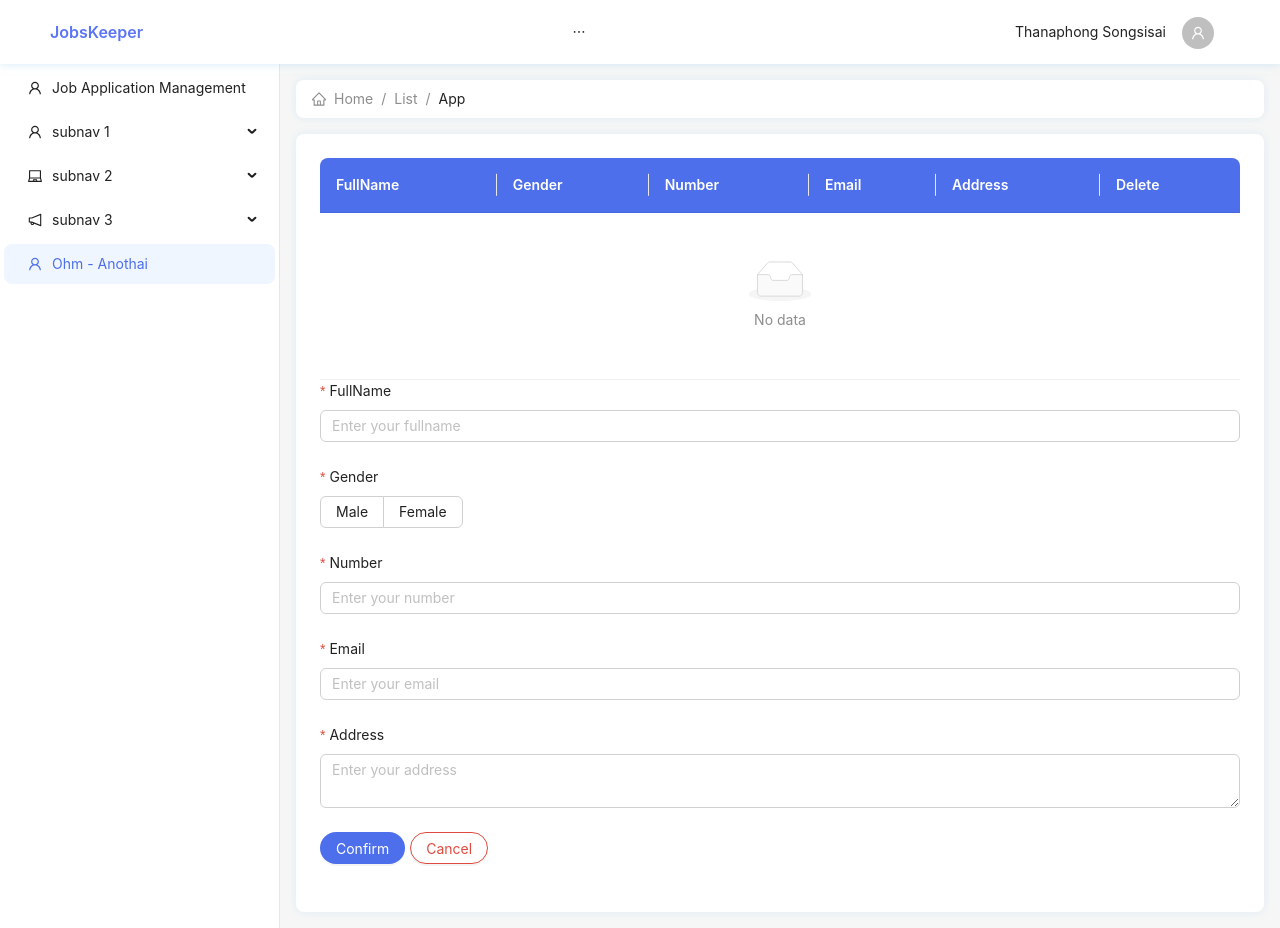
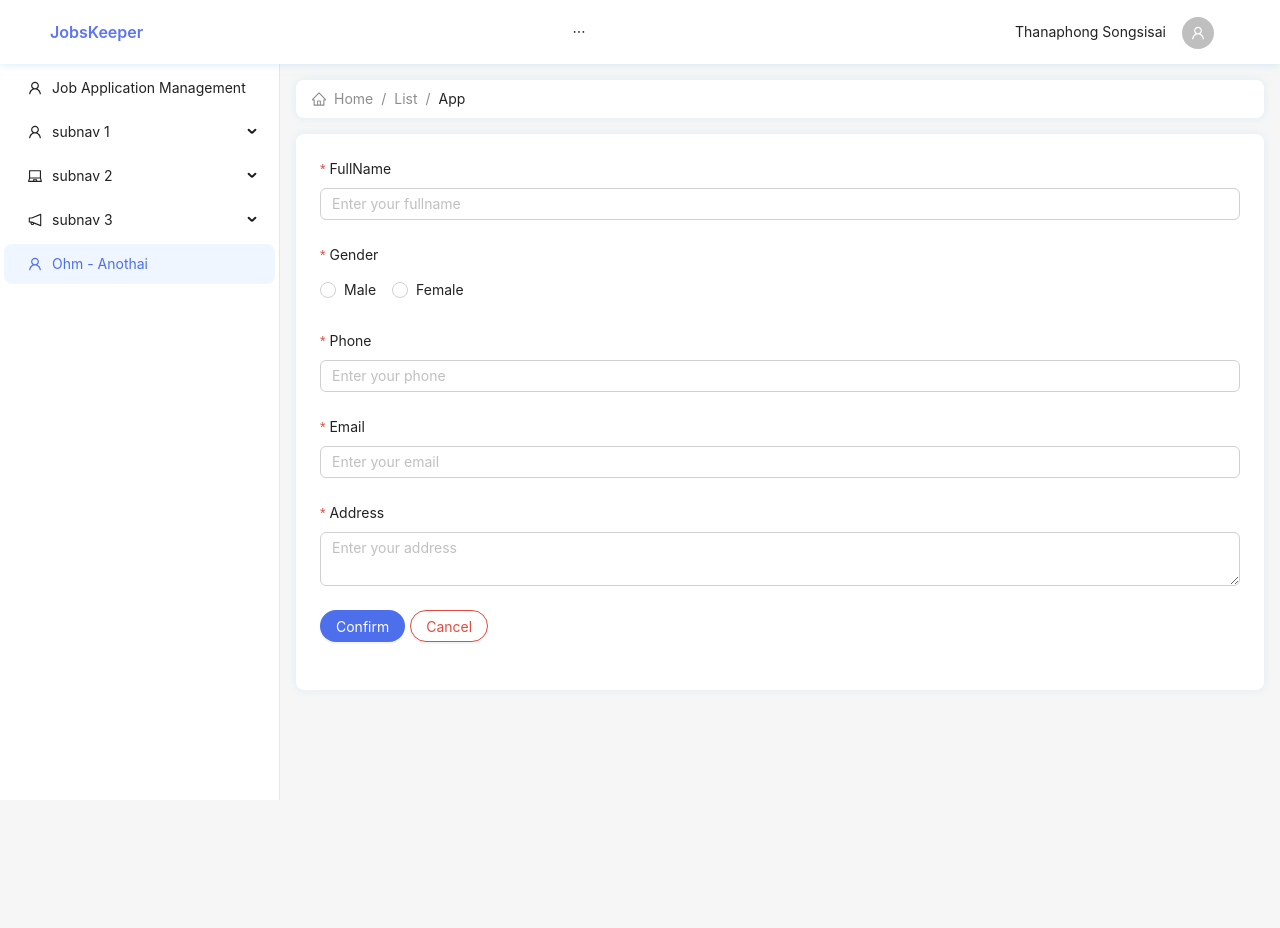
Before and after one commit to earth16454/JobsKeeper, a React (Create React App) app in the folder frontend/: page /ohm in a window 1280 px wide. After the commit the page ends 800 px from the top, so only its background shows below. Built offline with nearby package versions, Linux system fonts and the light colour scheme.

Commit message:
fix, refactor: Separate the form and table files from personalinformationpage into 2 files: personalinformationform and personalinformationtable

```diff
--- a/frontend/src/Routing.tsx
+++ b/frontend/src/Routing.tsx
@@ -3,7 +3,7 @@ import { createBrowserRouter, RouterProvider } from 'react-router-dom';
 import JobApplicationManager from './pages/jobApplicationManager';
 import Subnav1 from './pages/subnav1';
 import Subnav2 from './pages/subnav2';
-import Ohm from './pages/ohm';
+import PersonalInformation from './pages/ohm';
 
 const Routing: React.FC = () => {
   const router = createBrowserRouter([
@@ -21,7 +21,7 @@ const Routing: React.FC = () => {
     },
     {
       path: 'ohm',
-      element: <Ohm />,
+      element: <PersonalInformation />,
     },
   ]);
   return <RouterProvider router={router}></RouterProvider>;
--- /dev/null
+++ b/frontend/src/pages/ohm/PersonalInformationForm.tsx
@@ -0,0 +1,82 @@
+import React from "react";
+import { Form, Input, Radio, Button } from "antd";
+import JKPage from "../../component/global/JKPage";
+import { InformationForm } from "../../interface/Information";
+
+interface PersonalInformationFormProps {
+  onFinish: (values: InformationForm) => void;
+}
+const PersonalInformationForm: React.FC<PersonalInformationFormProps> = ({
+  onFinish
+}) => {
+  const [form] = Form.useForm();
+
+  const handleFinish = (values: InformationForm) => {
+    onFinish(values);
+    form.resetFields();
+  };
+
+  return (
+    <JKPage withContent>
+      <Form form={form} layout="vertical" onFinish={handleFinish}>
+        <Form.Item
+          name="fullname"
+          label="FullName"
+          rules={[{ required: true, message: "Plaese input your fullname!" }]}
+        >
+          <Input placeholder="Enter your fullname"></Input>
+        </Form.Item>
+
+        <Form.Item
+          name="gender"
+          label="Gender"
+          rules={[{ required: true, message: "Plaese Click your gender!" }]}
+        >
+          <Radio.Group>
+            <Radio value="male"> Male </Radio>
+            <Radio value="female"> Female </Radio>
+          </Radio.Group>
+        </Form.Item>
+
+        <Form.Item
+          name="phone"
+          label="Phone"
+          rules={[{ required: true, message: "Plaese input your phone!" }]}
+        >
+          <Input placeholder="Enter your phone" />
+        </Form.Item>
+
+        <Form.Item
+          name="email"
+          label="Email"
+          rules={[{ required: true, message: "Plaese input your email!" }]}
+        >
+          <Input placeholder="Enter your email" type="email"></Input>
+        </Form.Item>
+
+        <Form.Item
+          name="address"
+          label="Address"
+          rules={[{ required: true, message: "Plaese input your address!" }]}
+        >
+          <Input.TextArea placeholder="Enter your address"></Input.TextArea>
+        </Form.Item>
+
+        <Form.Item>
+          <Button
+            type="primary"
+            htmlType="submit"
+            style={{ marginRight: "5px" }}
+          >
+            Confirm
+          </Button>
+          <Button danger onClick={() => form.resetFields()}>
+            Cancel
+          </Button>
+        </Form.Item>
+      </Form>
+    </JKPage>
+  );
+};
+
+export default PersonalInformationForm;
--- /dev/null
+++ b/frontend/src/pages/ohm/PersonalInformationTable.tsx
@@ -0,0 +1,70 @@
+import React, { useState } from "react";
+import JKPage from "../../component/global/JKPage";
+import { InformationTable } from "../../interface/Information";
+import { Button, Popconfirm, Table } from "antd";
+
+interface PersonalInformationTableProps {
+  dataSource: InformationTable[];
+}
+
+const PersonalInformationTable: React.FC<PersonalInformationTableProps> = ({
+  dataSource,
+}) => {
+  // const [dataSource, setDataSourse] = useState<InformationTable[]>([]);
+
+  const columns = [
+    {
+      title: "FullName",
+      dataIndex: "fullname",
+      key: "fullname",
+    },
+    {
+      title: "Gender",
+      dataIndex: "gender",
+      key: "gender",
+    },
+    {
+      title: "Phone",
+      dataIndex: "phone",
+      key: "phone",
+    },
+    {
+      title: "Email",
+      dataIndex: "email",
+      key: "email",
+    },
+    {
+      title: "Address",
+      dataIndex: "address",
+      key: "address",
+    },
+    {
+      title: "Delete",
+      key: "delete",
+      render: (_: any, record: InformationTable) => (
+        <Popconfirm
+          title="Are you sure to delete ?"
+          // onConfirm={() => handleDelete(record.key)}
+        >
+          <Button danger type="text">
+            Delete
+          </Button>
+        </Popconfirm>
+      ),
+    },
+  ];
+
+  // const handleDelete = (key: string) => {
+  //   setDataSourse(dataSource.filter((item) => item.key !== key));
+  // };
+
+  return (
+    <>
+      <JKPage withContent>
+        <Table columns={columns} dataSource={dataSource} />
+      </JKPage>
+    </>
+  );
+};
+
+export default PersonalInformationTable;
--- a/frontend/src/pages/ohm/index.tsx
+++ b/frontend/src/pages/ohm/index.tsx
@@ -1,153 +1,35 @@
-import React, { useState } from "react";
-import JKPage from "../../component/global/JKPage";
-import { Information } from "../../interface/Information";
-import { Table, Form, Input, Radio, Button, Popconfirm } from "antd";
+import React from "react";
+import PersonalInformationTable from "./PersonalInformationTable";
+import PersonalInformationForm from "./PersonalInformationForm";
+import { InformationForm, InformationTable } from "../../interface/Information";
 
-const Ohm: React.FC = () => {
-  const [data, setData] = useState<Information[]>([]);
+const PersonalInformation: React.FC = () => {
+  const [dataSoursePersonalInformation, setDataSoursePersonalInformation] =
+    React.useState<InformationTable[]>([]);
+  const [showForm, setShowForm] = React.useState<boolean>(true);
 
-  const columns = [
-    {
-      title: "FullName",
-      dataIndex: "fullname",
-      key: "fullname",
-    },
-    {
-      title: "Gender",
-      dataIndex: "gender",
-      key: "gender",
-    },
-    {
-      title: "Number",
-      dataIndex: "number",
-      key: "number",
-    },
-    {
-      title: "Email",
-      dataIndex: "email",
-      key: "email",
-    },
-    {
-      title: "Address",
-      dataIndex: "address",
-      key: "address",
-    },
-    {
-      title: "Delete",
-      key: "delete",
-      render: (_: any, record: Information) => (
-        <Popconfirm
-          title="Are you sure to delete ?"
-          onConfirm={() => handleDelete(record.key)}
-        >
-          <Button danger type="text">
-            Delete
-          </Button>
-        </Popconfirm>
-      ),
-    },
-  ];
-
-  const [gender, setGender] = useState("Male");
-
-  const genderOption = [
-    {
-      label: "Male",
-      value: "male",
-    },
-    {
-      label: "Female",
-      value: "female",
-    },
-  ];
-
-  const [form] = Form.useForm();
-
-  const handleFinish = (values: any) => {
-    const newData: Information = {
-      key: 'String',
+  const handlePersonalInformationForm = (values: InformationForm) => {
+    const newData: InformationTable = {
       fullname: values.fullname,
       gender: values.gender,
-      number: values.number,
+      phone: values.phone,
       email: values.email,
       address: values.address,
     };
-    setData([...data, newData]);
-    form.resetFields();
+    setDataSoursePersonalInformation([
+      ...dataSoursePersonalInformation,
+      newData,
+    ]);
+    setShowForm(false);
   };
-
-  const handleDelete = (key: string) => {
-    setData(data.filter((item) => item.key !== key));
-  };
-
   return (
     <>
-      <JKPage withContent>
-        <Table columns={columns} dataSource={data} />
-
-        <Form form={form} layout="vertical" onFinish={handleFinish}>
-          <Form.Item
-            name="fullname"
-            label="FullName"
-            rules={[{ required: true, message: "Plaese input your fullname!" }]}
-          >
-            <Input placeholder="Enter your fullname"></Input>
-          </Form.Item>
-
-          <Form.Item
-            name="gender"
-            label="Gender"
-            rules={[{ required: true, message: "Plaese Click your gender!" }]}
-          >
-            <Radio.Group
-              value={gender}
-              options={genderOption}
-              onChange={(e) => setGender(e.target.value)}
-              optionType="button"
-              buttonStyle="solid"
-            />
-          </Form.Item>
-
-          <Form.Item
-            name="number"
-            label="Number"
-            rules={[{ required: true, message: "Plaese input your number!" }]}
-          >
-            <Input placeholder="Enter your number" type="number"></Input>
-          </Form.Item>
-
-          <Form.Item
-            name="email"
-            label="Email"
-            rules={[{ required: true, message: "Plaese input your email!" }]}
-          >
-            <Input placeholder="Enter your email" type="email"></Input>
-          </Form.Item>
-
-          <Form.Item
-            name="address"
-            label="Address"
-            rules={[{ required: true, message: "Plaese input your address!" }]}
-          >
-            <Input.TextArea placeholder="Enter your address"></Input.TextArea>
-          </Form.Item>
-
-          <Form.Item>
-            <Button
-              type="primary"
-              htmlType="submit"
-              style={{ marginRight: "5px" }}
-            >
-              Confirm
-            </Button>
-            <Button danger onClick={() => form.resetFields()}>
-              Cancel
-            </Button>
-          </Form.Item>
-        </Form>
-      </JKPage>
+      {showForm ? (
+        <PersonalInformationForm onFinish={handlePersonalInformationForm} />
+      ) : (
+        <PersonalInformationTable dataSource={dataSoursePersonalInformation} />
+      )}
     </>
   );
 };
-
-export default Ohm;
+export default PersonalInformation;
```
Also changed, not shown: frontend/src/interface/Information.ts (+14 -7 lines).
